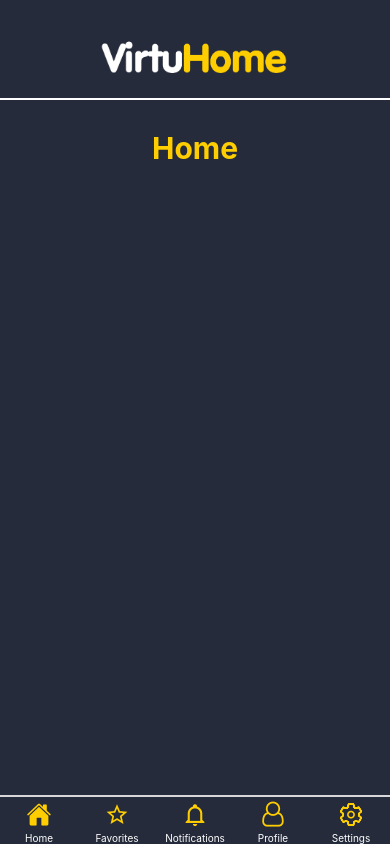
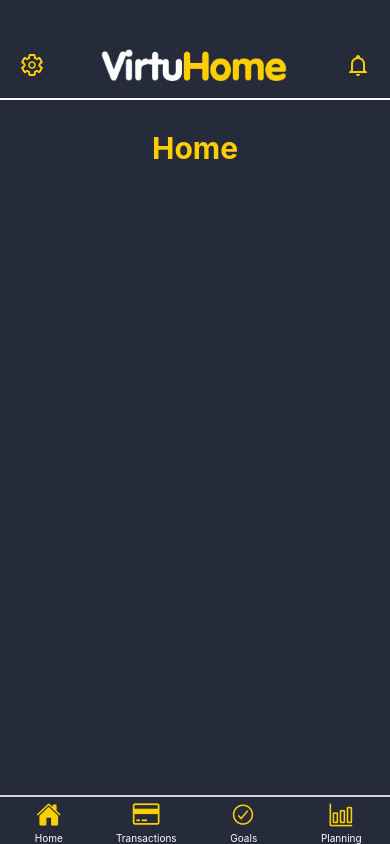
Before and after one commit to JoaoMichelS/VirtuHome-Frontend, a React Native app in the folder App/: screen /Main in a window 390 px wide. Built offline with nearby package versions, Linux system fonts and the light colour scheme.

Commit message:
Update MainScreen

```diff
--- a/App/App.js
+++ b/App/App.js
@@ -9,9 +9,9 @@ import NewuserScreen from './NewUserScreen';
 import ForgotPasswordScreen from './ForgotPasswordScreen';
 
 import Home from './NavMainScreen/Home';
-import Favorites from './NavMainScreen/Favorites';
-import Notifications from './NavMainScreen/Notifications';
-import Profile from './NavMainScreen/Profile';
+import Transactions from './NavMainScreen/Transactions';
+import Goals from './NavMainScreen/Goals';
+import Planning from './NavMainScreen/Planning';
 import Settings from './NavMainScreen/Settings';
 import Header from './NavMainScreen/Header';
 
--- a/App/MainScreen.js
+++ b/App/MainScreen.js
@@ -3,16 +3,17 @@ import { View, Text, StyleSheet } from 'react-native';
 import { createBottomTabNavigator } from "@react-navigation/bottom-tabs";
 
 import Home from './NavMainScreen/Home';
-import Favorites from './NavMainScreen/Favorites';
-import Notifications from './NavMainScreen/Notifications';
-import Profile from './NavMainScreen/Profile';
-import Settings from './NavMainScreen/Settings';
+import Transactions from './NavMainScreen/Transactions';
+import Goals from './NavMainScreen/Goals';
+import Planning from './NavMainScreen/Planning';
+//import Settings from './NavMainScreen/Settings';
 
 import { Ionicons } from '@expo/vector-icons';
-import { MaterialCommunityIcons } from '@expo/vector-icons';
 import { FontAwesome } from '@expo/vector-icons';
 
 const Tab = createBottomTabNavigator ();
+
+//settings, notifications
 
 function MainScreen ({ navigation }) {
     return (
@@ -38,44 +39,34 @@ function MainScreen ({ navigation }) {
                         return <Ionicons name="home-outline" size={size} color={'#FECE00'}/>
                     }
                 }}/>
-            <Tab.Screen name="Favorites" component={Favorites}
+            <Tab.Screen name="Transactions" component={Transactions}
                 options={{
                     headerShown: false,
                     tabBarIcon: ({ color, size, focused }) => {
                         if(focused){
-                            return <MaterialCommunityIcons name="star" size={size} color={'#FECE00'}/>
+                            return <FontAwesome name="credit-card-alt" size={size} color={'#FECE00'}/>
                         }
-                        return <MaterialCommunityIcons name="star-outline" size={size} color={'#FECE00'}/>
+                        return <FontAwesome name="credit-card" size={size} color={'#FECE00'}/>
                     }
                 }}/>
-            <Tab.Screen name="Notifications" component={Notifications}
+            <Tab.Screen name="Goals" component={Goals}
             options={{
                 headerShown: false,
                 tabBarIcon: ({ color, size, focused }) => {
                     if(focused){
-                        return <MaterialCommunityIcons name="bell" size={size} color={'#FECE00'}/>
+                        return <Ionicons name="checkmark-circle" size={size} color={'#FECE00'}/>
                     }
-                    return <MaterialCommunityIcons name="bell-outline" size={size} color={'#FECE00'}/>
+                    return <Ionicons name="checkmark-circle-outline" size={size} color={'#FECE00'}/>
                 }
             }}/>
-            <Tab.Screen name="Profile" component={Profile}
+            <Tab.Screen name="Planning" component={Planning}
             options={{
                 headerShown: false,
                 tabBarIcon: ({ color, size, focused }) => {
                     if(focused){
-                        return <FontAwesome name="user" size={size} color={'#FECE00'}/>
+                        return <Ionicons name="bar-chart" size={size} color={'#FECE00'}/>
                     }
-                    return <FontAwesome name="user-o" size={size} color={'#FECE00'}/>
-                }
-            }}/>
-            <Tab.Screen name="Settings" component={Settings}
-            options={{
-                headerShown: false,
-                tabBarIcon: ({ color, size, focused }) => {
-                    if(focused){
-                        return <Ionicons name="settings" size={size} color={'#FECE00'}/>
-                    }
-                    return <Ionicons name="settings-outline" size={size} color={'#FECE00'}/>
+                    return <Ionicons name="bar-chart-outline" size={size} color={'#FECE00'}/>
                 }
             }}/>
         </Tab.Navigator>
--- a/App/NavMainScreen/Profile.js
+++ b/App/NavMainScreen/Goals.js
@@ -1,13 +1,13 @@
 import React from 'react';
 import { StyleSheet, Text, View } from 'react-native';
-import Header from './Header';
+import Header from './Header.js';
 
 
-export default function Profile() {
+export default function Goals() {
   return (
     <View style={styles.container}>
       <Header />
-      <Text style={styles.title}>Profile</Text>
+      <Text style={styles.title}>Goals</Text>
     </View>
   );
 }
--- a/App/NavMainScreen/Header.js
+++ b/App/NavMainScreen/Header.js
@@ -1,10 +1,18 @@
 import React from 'react';
 import { StyleSheet, Text, View, Image, TouchableOpacity } from 'react-native';
+import { MaterialCommunityIcons } from '@expo/vector-icons';
+import { Ionicons } from '@expo/vector-icons';
 
 export default function Header () {
     return (
         <View style={styles.header}>
+            <TouchableOpacity>
+                <Ionicons name="settings-outline" size={24} color="#FECE00"/>
+            </TouchableOpacity>
             <Image source={require('../assets/VirtuHome.png')} style={styles.image}/>
+            <TouchableOpacity>
+                <MaterialCommunityIcons name="bell-outline" size={24} color='#FECE00'/>
+            </TouchableOpacity>
         </View>
     )
 }
@@ -13,10 +21,16 @@ const styles = StyleSheet.create ({
     header : {
         height : 100,
         paddingTop: 40,
+        paddingRight: 20,
+        paddingLeft: 20,
+        paddingBottom: 8,
         backgroundColor: '#252B3B',
         alignItems: 'center',
         borderBottomColor: '#fff',
-        borderBottomWidth: 2
+        borderBottomWidth: 2,
+        flexDirection: 'row',
+        justifyContent: 'space-between',
+
     },
     image: {
         width: 200,
--- a/App/NavMainScreen/Notifications.js
+++ b/App/NavMainScreen/Planning.js
@@ -1,13 +1,13 @@
 import React from 'react';
 import { StyleSheet, Text, View } from 'react-native';
-import Header from './Header.js';
+import Header from './Header';
 
 
-export default function Notifications() {
+export default function Planning() {
   return (
     <View style={styles.container}>
       <Header />
-      <Text style={styles.title}>Notifications</Text>
+      <Text style={styles.title}>Planning</Text>
     </View>
   );
 }
--- a/App/NavMainScreen/Settings.js
+++ b/App/NavMainScreen/Settings.js
@@ -24,8 +24,6 @@ export default function Settings() {
     </View>
   );
 }
-
-//home,transacoes,metas,planejamento
 
 const styles = StyleSheet.create({
   container: {
--- a/App/NavMainScreen/Favorites.js
+++ b/App/NavMainScreen/Transactions.js
@@ -2,11 +2,11 @@ import React from 'react';
 import { StyleSheet, Text, View } from 'react-native';
 import Header from './Header';
 
-export default function Favorites() {
+export default function Transactions() {
   return (
     <View style={styles.container}>
       <Header />
-      <Text style={styles.title}>Favorites</Text>
+      <Text style={styles.title}>Transactions</Text>
     </View>
   );
 }
```
